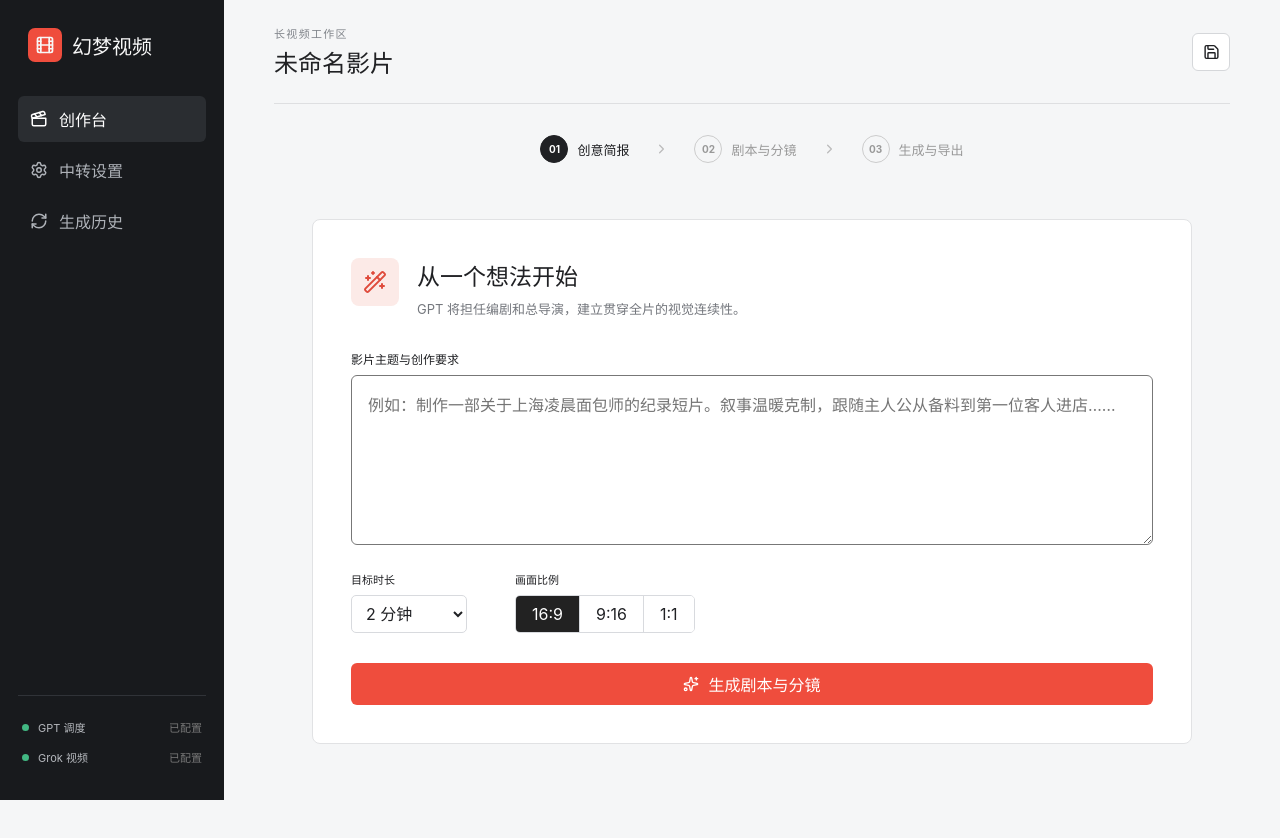
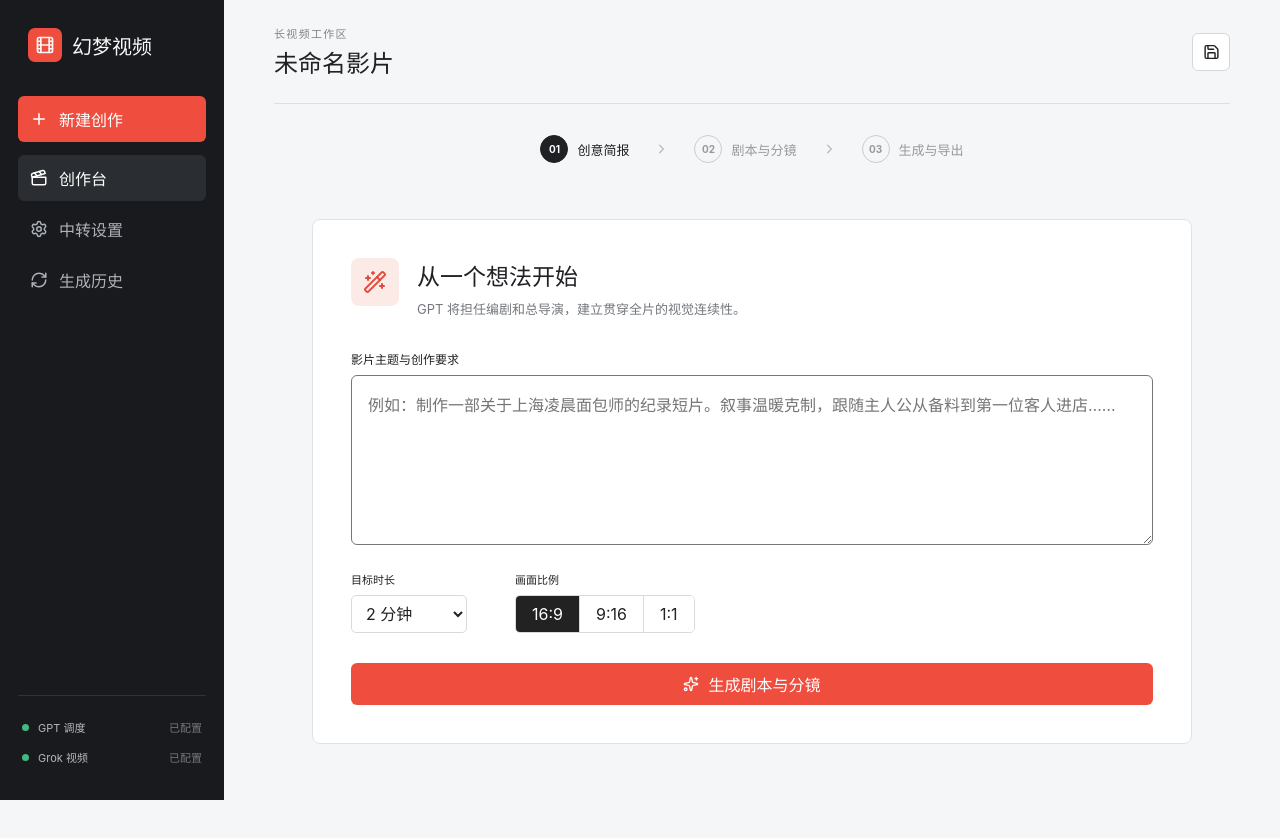
Before and after one commit to chuzihang123/aivideo, a React (Vite) app: page / in a window 1280 px wide. Built offline with nearby package versions, Linux system fonts and the light colour scheme.

Commit message:
Add new project workflow

```diff
--- a/package.json
+++ b/package.json
@@ -1,6 +1,6 @@
 {
   "name": "huanmeng-video",
-  "version": "0.1.12",
+  "version": "0.1.13",
   "private": true,
   "main": "electron/main.cjs",
   "scripts": {
--- a/src/App.tsx
+++ b/src/App.tsx
@@ -246,6 +246,11 @@ export default function App() {
       { if (cancelRef.current) break; await generateOne(scene); }
   }
   async function cancelGeneration() { cancelRef.current = true; setCancelRequested(true); await api.cancel(); setNotice("已停止生成，已完成的镜头会保留。"); }
+  async function createNewProject() {
+    await api.cancel(); cancelRef.current = false; setCancelRequested(false); setChat([]); setNotice("");
+    setProject({ ...defaults, id: crypto.randomUUID(), settings: project.settings });
+    setView("studio"); window.scrollTo({ top: 0, behavior: "smooth" });
+  }
   async function exportVideo() {
     setBusy(true);
     setNotice("");
@@ -272,6 +277,7 @@ export default function App() {
           幻梦视频
         </div>
         <nav>
+          <button className="new-project" onClick={createNewProject}><Plus />新建创作</button>
           <button
             className={view === "studio" ? "active" : ""}
             onClick={() => setView("studio")}
--- a/src/extras.css
+++ b/src/extras.css
@@ -23,6 +23,8 @@
 .history-empty svg { width: 28px; color: #c1c4c8; }
 .history-empty b { color: #555; font-size: 14px; }
 .history-empty span { font-size: 11px; }
+nav .new-project { background: #ef4d3d; color: #fff; margin-bottom: 8px; }
+nav .new-project:hover { background: #dc4133; }
 .generation-progress { background: #fff; border: 1px solid #dedfe1; border-radius: 6px; padding: 14px 16px; margin-bottom: 14px; }
 .generation-progress > div:first-child { display: flex; justify-content: space-between; align-items: center; font-size: 12px; }
 .generation-progress span { color: #777; }
```
Also changed, not shown: 1 other file (tests, documents, lock files or other folders).
